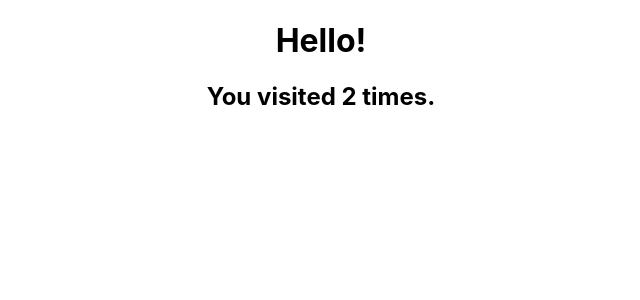
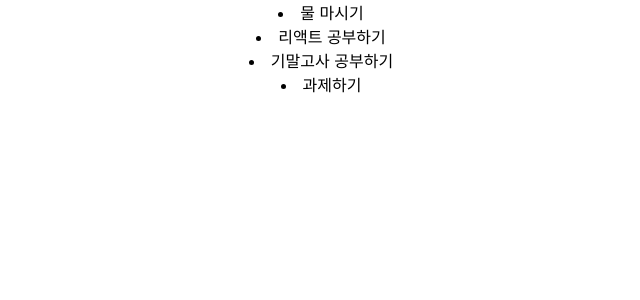
Before and after one commit to iam454/react-study, a React (Create React App) app in the folder my-app/: page / in a window 1280 px wide. Shown: the top 300 px of the page, without its empty margins (319-959 px from the left). Built offline with nearby package versions, Linux system fonts and the light colour scheme.

Commit message:
feat: 2-9.List
리스트와 키

```diff
--- a/my-app/src/App.js
+++ b/my-app/src/App.js
@@ -6,17 +6,19 @@
 import ClassComponent2 from "./components/2-6.LifeCycle/ClassComponent";
 import Event from "./components/2-7.Event/Event";
 import Condition from "./components/2-8.ConditionalRendering/Condition";
+import List from "./components/2-9.List/List";
 
 function App() {
   return (
     <div className="App">
-      {/* <Composition />
-      <Extraction />
-      <ClassComponent />
-      <FunctionalComponent />
-      <ClassComponent2 />
-      <Event /> */}
-      <Condition />
+      {/* <Composition /> */}
+      {/* <Extraction /> */}
+      {/* <ClassComponent /> */}
+      {/* <FunctionalComponent /> */}
+      {/* <ClassComponent2 /> */}
+      {/* <Event /> */}
+      {/* <Condition /> */}
+      <List />
     </div>
   );
 }
--- /dev/null
+++ b/my-app/src/components/2-9.List/List.jsx
@@ -0,0 +1,39 @@
+import React from "react";
+
+export default function List() {
+  // const numbers = [1, 2, 3, 4, 5];
+  // return (
+  //   <ul>
+  //     {numbers.map((item) => (
+  //       <li key={item.toString()}>{item}</li>
+  //     ))}
+  //   </ul>
+  // );
+
+  const todos = [
+    {
+      id: 1,
+      text: "물 마시기",
+    },
+    {
+      id: 2,
+      text: "리액트 공부하기",
+    },
+    {
+      id: 3,
+      text: "기말고사 공부하기",
+    },
+    {
+      id: 4,
+      text: "과제하기",
+    },
+  ];
+
+  const Item = (props) => {
+    return <li>{props.text}</li>;
+  };
+
+  const todoList = todos.map((todo) => <Item key={todo.id} {...todo} />);
+
+  return <>{todoList}</>;
+}
```
